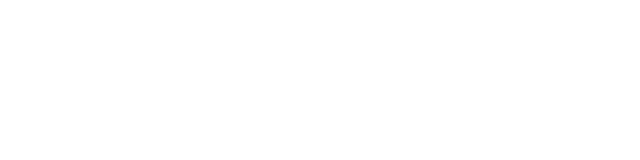
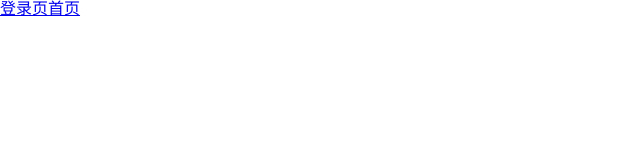
Before and after one commit to chenyss/vue3-ts-demo, a Vue app in the folder vue3-ts-demo/: page /#/login in a window 1280 px wide. Shown: the top 160 px of the page, without its empty margins (0-640 px from the left). Built offline with nearby package versions, Linux system fonts and the light colour scheme.

Commit message:
feat: 样式初始化和路由

```diff
--- a/vue3-ts-demo/package.json
+++ b/vue3-ts-demo/package.json
@@ -12,7 +12,10 @@
     "format": "prettier --write src/"
   },
   "dependencies": {
-    "vue": "^3.2.47"
+    "normalize": "^0.3.1",
+    "normalize.css": "^8.0.1",
+    "vue": "^3.2.47",
+    "vue-router": "^4.1.6"
   },
   "devDependencies": {
     "@rushstack/eslint-patch": "^1.2.0",
@@ -23,6 +26,7 @@
     "@vue/tsconfig": "^0.1.3",
     "eslint": "^8.34.0",
     "eslint-plugin-vue": "^9.9.0",
+    "less": "^4.1.3",
     "npm-run-all": "^4.1.5",
     "prettier": "^2.8.4",
     "typescript": "~4.8.4",
--- a/vue3-ts-demo/src/App.vue
+++ b/vue3-ts-demo/src/App.vue
@@ -1,9 +1,11 @@
-<script setup lang="ts">
-</script>
+<script setup lang="ts"></script>
 
 <template>
-  <div></div>
+  <div>
+    <RouterLink to="./login">登录页</RouterLink>
+    <RouterLink to="./main">首页</RouterLink>
+    <RouterView></RouterView>
+  </div>
 </template>
 
-<style scoped>
-</style>
+<style scoped></style>
--- /dev/null
+++ b/vue3-ts-demo/src/assets/css/base.css
@@ -0,0 +1,10 @@
+html,
+body,
+#app {
+  height: 100%;
+}
+
+body {
+  padding: 0;
+  margin: 0;
+}
--- /dev/null
+++ b/vue3-ts-demo/src/assets/css/index.css
@@ -0,0 +1 @@
+@import 'base.css';
--- /dev/null
+++ b/vue3-ts-demo/src/router/index.ts
@@ -0,0 +1,30 @@
+import { createRouter, createWebHashHistory } from 'vue-router'
+
+const routes = [
+  {
+    path: '/',
+    redirect: '/main'
+  },
+  {
+    path: '/login',
+    name: 'login',
+    component: () => import('@/views/login/index.vue')
+  },
+  {
+    path: '/main',
+    name: 'main',
+    component: () => import('@/views/main/index.vue')
+  },
+  {
+    path: '/:pathMatch(.*)*',
+    name: 'notFound',
+    component: () => import('@/views/not-found/index.vue')
+  }
+]
+
+const router = createRouter({
+  routes,
+  history: createWebHashHistory()
+})
+
+export default router
--- /dev/null
+++ b/vue3-ts-demo/src/views/login/index.vue
@@ -0,0 +1,7 @@
+<template>
+  <div class="home"></div>
+</template>
+
+<script setup lang="ts"></script>
+
+<style lang="less" scoped></style>
--- /dev/null
+++ b/vue3-ts-demo/src/views/main/index.vue
@@ -0,0 +1,7 @@
+<template>
+  <div class="main"></div>
+</template>
+
+<script setup lang="ts"></script>
+
+<style lang="less" scoped></style>
--- /dev/null
+++ b/vue3-ts-demo/src/views/not-found/index.vue
@@ -0,0 +1,7 @@
+<template>
+  <div class="not-found"></div>
+</template>
+
+<script setup lang="ts"></script>
+
+<style lang="less" scoped></style>
```
Also changed, not shown: vue3-ts-demo/src/main.ts (+7 -6 lines), vue3-ts-demo/.eslintrc.cjs, vue3-ts-demo/.prettierrc.json, vue3-ts-demo/src/assets/css/variable.less (added), 2 other files (tests, documents, lock files or other folders).
